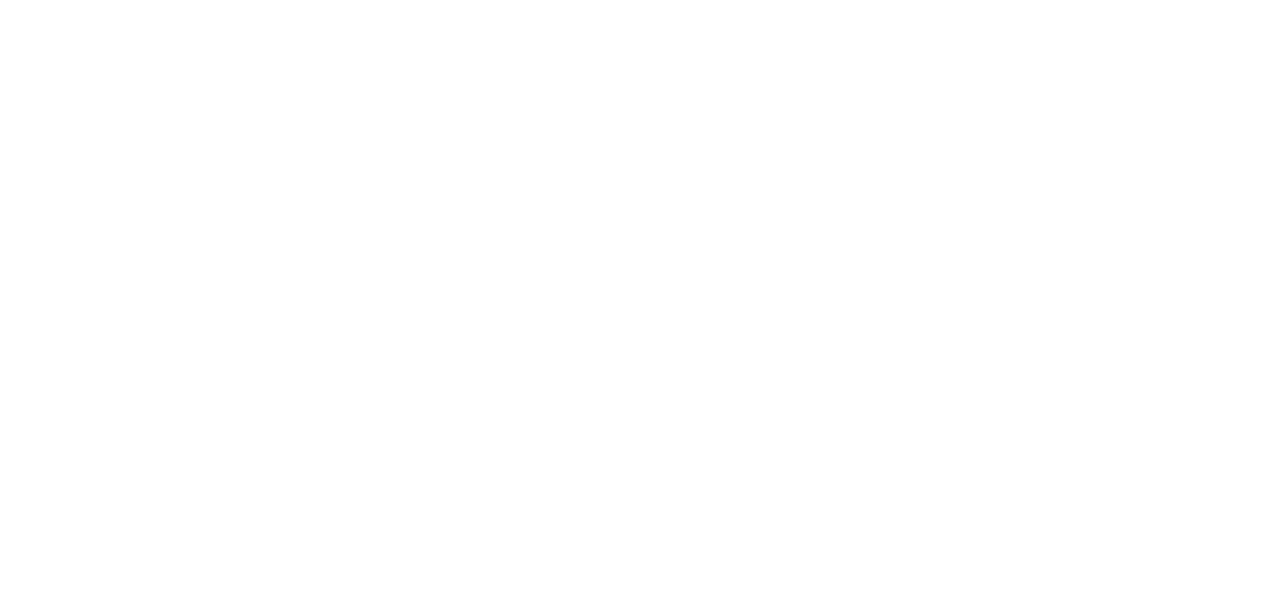
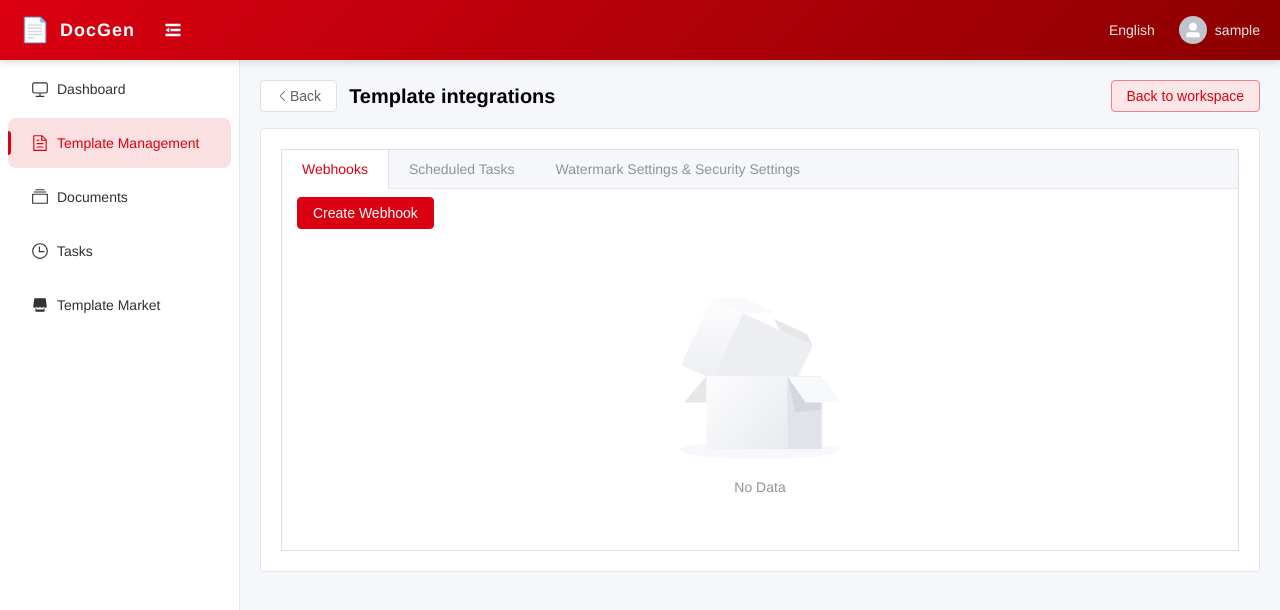
Before and after one commit to bigballgis/Document-Generation-System, a Vue app in the folder frontend/: page /templates/1/integrations in a window 1280 px wide. Before the commit this address had no page. Shown: the top 610 px of the page. Built offline with nearby package versions, Linux system fonts and the light colour scheme; no server answers; sample sign-in values are in the browser's storage.

Commit message:
Add template integrations page for webhooks and schedules
Made-with: Cursor

```diff
--- a/frontend/src/i18n/en-US.json
+++ b/frontend/src/i18n/en-US.json
@@ -1211,7 +1211,12 @@
       "capabilitiesTitle": "Integration",
       "capabilitiesHint": "Manage API access and review documents generated from this template.",
       "openApiManagement": "API management",
-      "openDocumentHistory": "Generated documents"
+      "openDocumentHistory": "Generated documents",
+      "openIntegrations": "Webhooks & scheduled tasks"
+    },
+    "integrations": {
+      "title": "Template integrations",
+      "backToWorkspace": "Back to workspace"
     },
     "testForm": {
       "viewJson": "View JSON",
--- a/frontend/src/i18n/zh-CN.json
+++ b/frontend/src/i18n/zh-CN.json
@@ -1210,7 +1210,12 @@
       "capabilitiesTitle": "集成与交付",
       "capabilitiesHint": "管理此模板的 API 接入与生成文档记录。",
       "openApiManagement": "API 管理",
-      "openDocumentHistory": "生成文档记录"
+      "openDocumentHistory": "生成文档记录",
+      "openIntegrations": "Webhook 与定时任务"
+    },
+    "integrations": {
+      "title": "模板集成",
+      "backToWorkspace": "返回工作区"
     },
     "testForm": {
       "viewJson": "查看 JSON",
--- a/frontend/src/i18n/zh-TW.json
+++ b/frontend/src/i18n/zh-TW.json
@@ -1210,7 +1210,12 @@
       "capabilitiesTitle": "整合與交付",
       "capabilitiesHint": "管理此範本的 API 連線與產生的文件紀錄。",
       "openApiManagement": "API 管理",
-      "openDocumentHistory": "產生文件紀錄"
+      "openDocumentHistory": "產生文件紀錄",
+      "openIntegrations": "Webhook 與排程"
+    },
+    "integrations": {
+      "title": "範本整合",
+      "backToWorkspace": "返回工作區"
     },
     "testForm": {
       "viewJson": "查看 JSON",
--- a/frontend/src/router/index.ts
+++ b/frontend/src/router/index.ts
@@ -61,6 +61,12 @@ const routes: RouteRecordRaw[] = [
         name: 'TemplateEditor',
         component: () => import('@/views/templates/Editor.vue'),
         meta: { title: 'Template Editor' },
+      },
+      {
+        path: 'templates/:id/integrations',
+        name: 'TemplateIntegrations',
+        component: () => import('@/views/templates/Integrations.vue'),
+        meta: { title: 'Template Integrations', requiresAuth: true },
       },
       {
         path: 'templates/:id',
--- a/frontend/src/views/template-workspace/components/PublishStage.vue
+++ b/frontend/src/views/template-workspace/components/PublishStage.vue
@@ -59,6 +59,9 @@
         <el-button size="large" @click="openDocumentHistory">
           {{ t('workspace.publish.openDocumentHistory') }}
         </el-button>
+        <el-button size="large" plain @click="openIntegrations">
+          {{ t('workspace.publish.openIntegrations') }}
+        </el-button>
       </div>
     </el-card>
   </div>
@@ -108,6 +111,14 @@ function openDocumentHistory() {
   router.push({
     path: '/documents',
     query: { templateId: String(store.templateId) },
+  })
+}
+
+function openIntegrations() {
+  router.push({
+    name: 'TemplateIntegrations',
+    params: { id: String(store.templateId) },
+    query: { tab: 'webhooks' },
   })
 }
 
--- /dev/null
+++ b/frontend/src/views/templates/Integrations.vue
@@ -0,0 +1,135 @@
+<template>
+  <div class="template-integrations" v-loading="loading">
+    <div class="page-header">
+      <div class="header-left">
+        <el-button @click="handleBack">
+          <el-icon><ArrowLeft /></el-icon> {{ t('common.back') }}
+        </el-button>
+        <h2>{{ pageTitle }}</h2>
+      </div>
+      <el-button type="primary" plain @click="goWorkspace">
+        {{ t('workspace.integrations.backToWorkspace') }}
+      </el-button>
+    </div>
+
+    <el-card v-if="templateId > 0" shadow="never" class="tabs-card">
+      <el-tabs v-model="activeTab" type="border-card">
+        <el-tab-pane :label="t('webhook.title')" name="webhooks">
+          <WebhookPanel :template-id="templateId" />
+        </el-tab-pane>
+        <el-tab-pane :label="t('schedule.title')" name="schedule">
+          <ScheduledTaskManagement :template-id="templateId" />
+        </el-tab-pane>
+        <el-tab-pane :label="watermarkTabLabel" name="watermark">
+          <WatermarkSecurityConfig :template-id="templateId" />
+        </el-tab-pane>
+      </el-tabs>
+    </el-card>
+  </div>
+</template>
+
+<script setup lang="ts">
+import { ref, computed, onMounted, watch } from 'vue'
+import { useRoute, useRouter } from 'vue-router'
+import { useI18n } from 'vue-i18n'
+import { ArrowLeft } from '@element-plus/icons-vue'
+import { getTemplate, type TemplateDTO } from '@/api/templates'
+import WebhookPanel from './components/WebhookPanel.vue'
+import ScheduledTaskManagement from './components/ScheduledTaskManagement.vue'
+import WatermarkSecurityConfig from './components/WatermarkSecurityConfig.vue'
+
+const route = useRoute()
+const router = useRouter()
+const { t } = useI18n()
+
+const templateId = computed(() => Number(route.params.id))
+const loading = ref(true)
+const template = ref<TemplateDTO | null>(null)
+
+const activeTab = ref<'webhooks' | 'schedule' | 'watermark'>('webhooks')
+
+const pageTitle = computed(() => {
+  if (template.value?.name) {
+    return `${t('workspace.integrations.title')} — ${template.value.name}`
+  }
+  return t('workspace.integrations.title')
+})
+
+const watermarkTabLabel = computed(() => `${t('watermark.title')} & ${t('security.title')}`)
+
+function applyTabFromRoute() {
+  const raw = route.query.tab
+  const v = typeof raw === 'string' ? raw : Array.isArray(raw) ? raw[0] : ''
+  if (v === 'webhooks' || v === 'schedule' || v === 'watermark') {
+    activeTab.value = v
+  }
+}
+
+watch(
+  () => route.query.tab,
+  () => applyTabFromRoute(),
+)
+
+watch(activeTab, (v) => {
+  const cur = typeof route.query.tab === 'string' ? route.query.tab : ''
+  if (cur === v) return
+  router.replace({ query: { ...route.query, tab: v } })
+})
+
+async function loadTemplate() {
+  const id = templateId.value
+  if (!Number.isFinite(id) || id <= 0) {
+    template.value = null
+    loading.value = false
+    return
+  }
+  loading.value = true
+  try {
+    template.value = await getTemplate(id)
+  } catch {
+    template.value = null
+  } finally {
+    loading.value = false
+  }
+}
+
+function handleBack() {
+  router.push('/templates')
+}
+
+function goWorkspace() {
+  router.push({ name: 'TemplateWorkspace', params: { id: String(templateId.value) } })
+}
+
+onMounted(async () => {
+  applyTabFromRoute()
+  await loadTemplate()
+})
+</script>
+
+<style scoped>
+.template-integrations {
+  padding: 0;
+}
+.page-header {
+  display: flex;
+  justify-content: space-between;
+  align-items: center;
+  flex-wrap: wrap;
+  gap: 12px;
+  margin-bottom: 16px;
+}
+.header-left {
+  display: flex;
+  align-items: center;
+  gap: 12px;
+  flex-wrap: wrap;
+}
+.header-left h2 {
+  margin: 0;
+  font-size: 20px;
+}
+.tabs-card :deep(.el-tabs__content) {
+  padding-top: 8px;
+}
+</style>
```
Also changed, not shown: 1 other file (tests, documents, lock files or other folders).
